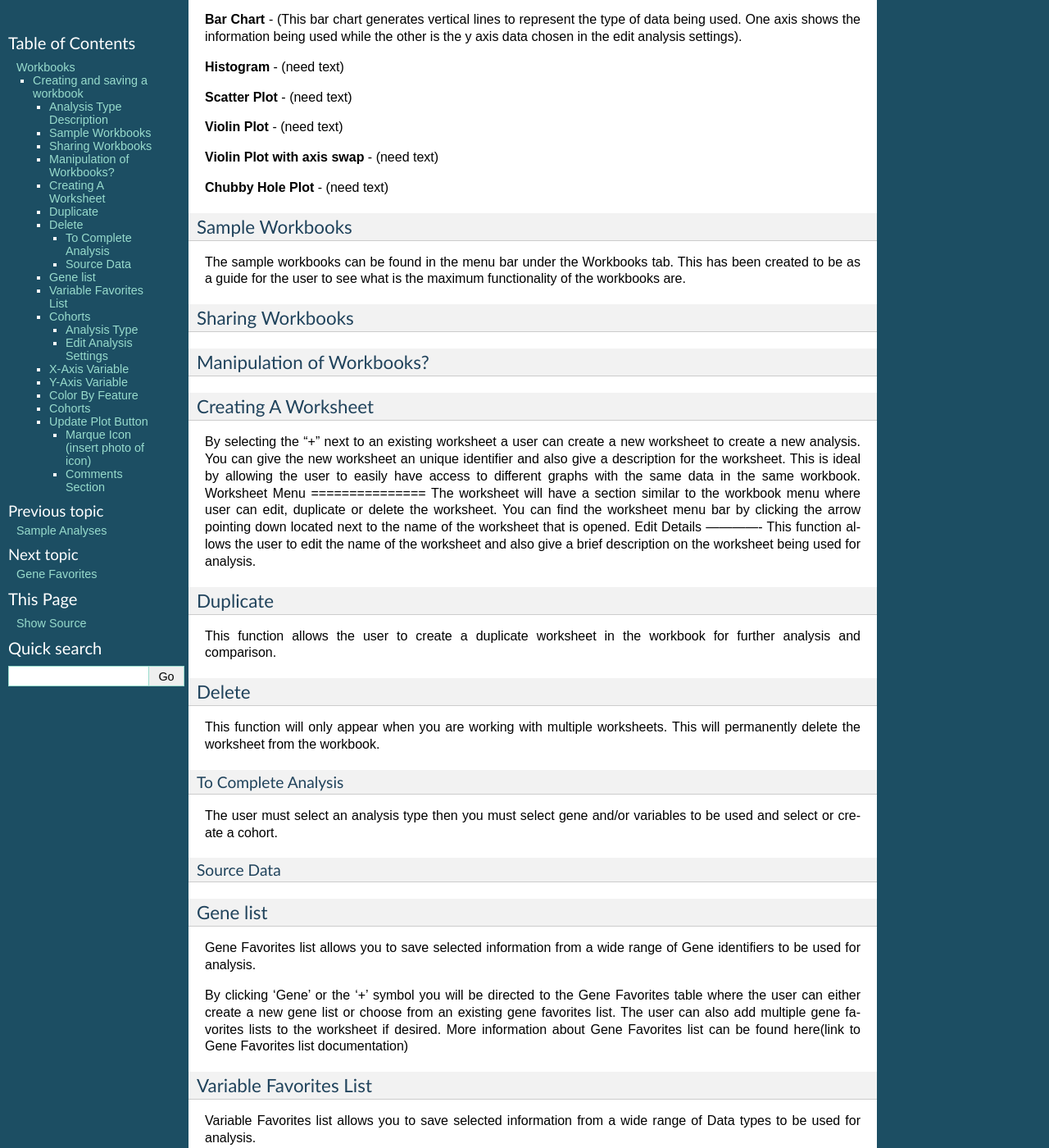
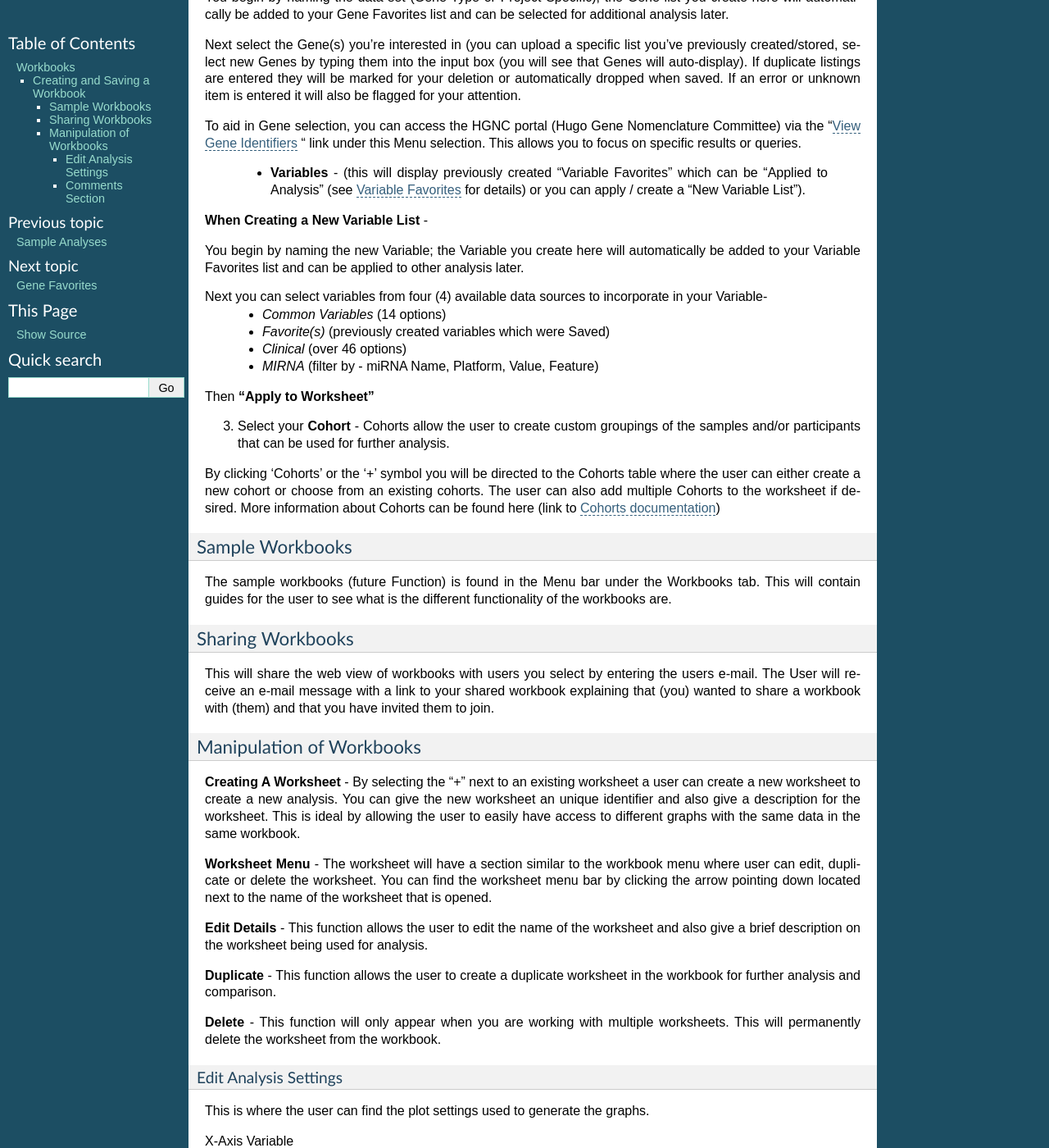
Before and after one commit to isb-cgc/readthedocs, a Sphinx documentation site: the page built from docs/source/sections/webapp/Workbooks.rst, in a window 1280 px wide and 1400 px high, scrolled down 1099 px. Shown: the whole window at 82% size. Built offline with Sphinx 7.4.7, drawn with Linux system fonts in a browser that asks for light colours; some of the changed text lies outside the part shown.

Commit message:
Update Workbooks.rst

```diff
--- a/docs/source/sections/webapp/Workbooks.rst
+++ b/docs/source/sections/webapp/Workbooks.rst
@@ -13,17 +13,32 @@
   • Save a workbook for later use, or
   • Edit an existing workbook.
 
-Creating and saving a workbook
+Creating and Saving a Workbook
 ##############################
 
 From your dashboard, under Sample Analysis you will find the “Saved Workbooks” panel.  This panel displays any previously created and save workbooks and allows you to “Create a New Workbook”. If you do not have any saved workbooks you will see “Saved Workbooks (0).
 
-To create a workbook from Your Dashboard, click on the “Create a New Workbook” link in the "Saved Workbooks" panel. This will take you to the workbook creation page.
+To create a **workbook** from Your Dashboard, click on the **“Create a New Workbook”** link in the "Saved Workbooks" panel. This will take you to the workbook creation page.
 
-From the Workbook creation panel you will first select one of six analysis types (i.e., Bar chart, Histogram, Scatter Plot, Violin Plot, Violin Plot Axis swap or Chubby Hole Plot).
+1. From the Workbook creation panel you will first select one of six analysis types (i.e., Bar chart, Histogram, Scatter Plot, Violin Plot, Violin Plot Axis swap or Chubby Hole Plot).
 
-You will then select **Genes or Variables** (or, optionally – both)
-  • **Genes** - (this will display previously created “Gene Favorites” (see `Gene Favorites <http://test>`_ for details) or you can apply a “New Gene List”).
+**Analysis Type Description**
+
+    **Bar Chart** - (This bar chart generates vertical lines to represent the type of data being used. One axis shows the information being used while the other is the y axis data chosen in the edit analysis settings).
+    **Histogram** - (need text)
+
+    **Scatter Plot** - (need text)
+
+    **Violin Plot** - (need text)
+
+    **Violin Plot with axis swap** - (need text)
+
+    **Chubby Hole Plot** - (need text)
+
+
+2. You will then select **Genes or Variables** (or, optionally – both)
+
+  • **Genes** - (this will display previously created “Gene Favorites” which can be “Applied to Analysis" (see `Gene Favorites <http://test>`_ for details) or you can apply / create a “New Gene List”).
 
 **When Creating a New Gene List** -
 
@@ -35,78 +50,44 @@
 " link under this Menu selection. This allows you to focus on specific results or queries.
 
 
+  • **Variables** - (this will display previously created “Variable Favorites” which can be “Applied to Analysis" (see `Variable Favorites <http://test>`_ for details) or you can apply / create a “New Variable List”).
 
-  • **Variables** -
+**When Creating a New Variable List** -
 
-Analysis Type Description
--------------------------
-**Bar Chart** - (This bar chart generates vertical lines to represent the type of data being used. One axis shows the information being used while the other is the y axis data chosen in the edit analysis settings).
+You begin by naming the new Variable; the Variable you create here will automatically be added to your Variable Favorites list and can be applied to other analysis later.
 
-**Histogram** - (need text)
+Next you can select variables from four (4) available data sources to incorporate in your Variable-
+  • *Common Variables* (14 options)
+  • *Favorite(s)* (previously created variables which were Saved)
+  • *Clinical* (over 46 options)
+  • *MIRNA* (filter by - miRNA Name, Platform, Value, Feature)
 
-**Scatter Plot** - (need text)
+Then **“Apply to Worksheet”**
 
-**Violin Plot** - (need text)
+3. Select your **Cohort** - Cohorts allow the user to create custom groupings of the samples and/or participants that can be used for further analysis.
 
-**Violin Plot with axis swap** - (need text)
-
-**Chubby Hole Plot** - (need text)
-
+By clicking 'Cohorts' or the '+' symbol you will be directed to the Cohorts table where the user can either create a new cohort or choose from an existing cohorts. The user can also add multiple Cohorts to the worksheet if desired. More information about Cohorts can be found here (link to `Cohorts documentation <http://test>`_)
 
 Sample Workbooks
 ----------------
-The sample workbooks can be found in the menu bar under the Workbooks tab. This has been created to be as a guide for the user to see what is the maximum functionality of the workbooks are.
+The sample workbooks (future Function) is found in the Menu bar under the Workbooks tab. This will contain guides for the user to see what is the different functionality of the workbooks are.
 
 Sharing Workbooks
 -----------------
-Manipulation of Workbooks?
---------------------------
-Creating A Worksheet
----------------------
-By selecting the "+" next to an existing worksheet a user can create a new worksheet to create a new analysis. You can give the new worksheet an unique identifier and also give a description for the worksheet. This is ideal by allowing the user to easily have access to different graphs with the same data in the same workbook.
-Worksheet Menu
-===============
-The worksheet will have a section similar to the workbook menu where user can edit, duplicate or delete the worksheet. You can find the worksheet menu bar by clicking the arrow pointing down located next to the name of the worksheet that is opened.
-Edit Details
--------------
-This function allows the user to edit the name of the worksheet and also give a brief description on the worksheet being used for analysis.
+This will share the web view of workbooks with users you select by entering the users e-mail.  The User will receive an e-mail message with a link to your shared workbook explaining that (you) wanted to share a workbook with (them) and that you have invited them to join.
 
-Duplicate
----------
-This function allows the user to create a duplicate worksheet in the workbook for further analysis and comparison.
+Manipulation of Workbooks
+-------------------------
 
-Delete
-------
-This function will only appear when you are working with multiple worksheets. This will permanently delete the worksheet from the workbook.
+**Creating A Worksheet** - By selecting the "+" next to an existing worksheet a user can create a new worksheet to create a new analysis. You can give the new worksheet an unique identifier and also give a description for the worksheet. This is ideal by allowing the user to easily have access to different graphs with the same data in the same workbook.
 
-To Complete Analysis
-====================
-The user must select an analysis type then you must select gene and/or variables to be used and select or create a cohort.
+**Worksheet Menu** - The worksheet will have a section similar to the workbook menu where user can edit, duplicate or delete the worksheet. You can find the worksheet menu bar by clicking the arrow pointing down located next to the name of the worksheet that is opened.
 
-Source Data
-===========
+**Edit Details** - This function allows the user to edit the name of the worksheet and also give a brief description on the worksheet being used for analysis.
 
-Gene list
----------
-Gene Favorites list allows you to save selected information from a wide range of Gene identifiers to be used for analysis.
+**Duplicate** - This function allows the user to create a duplicate worksheet in the workbook for further analysis and comparison.
 
-By clicking 'Gene'  or the '+' symbol you will be directed to the Gene Favorites table where the user can either create a new gene list or choose from an existing gene favorites list. The user can also add multiple gene favorites lists to the worksheet if desired. More information about Gene Favorites list can be found here(link to Gene Favorites list documentation)
-
-Variable Favorites List
------------------------
-Variable Favorites list allows you to save selected information from a wide range of Data types to be used for analysis.
-
-By clicking 'Variables' or the '+' symbol you will be directed to the Gene Favorites table where the user can either create a new variable favorites list or choose from an existing variable favorites list. The user can also add multiple variable favorites lists to the worksheet if desired. More information about Variable Favorites list can be found here(link to Variable Favorites list documentation)
-
-Cohorts
--------
-Cohorts allow the user to create custom groupings of the samples and/or participants that can be used for further analysis.
-
-By clicking 'Cohorts' or the '+' symbol you will be directed to the Cohorts table where the user can either create a new cohort or choose from an existing cohorts. The user can also add multiple Cohorts to the worksheet if desired. More information about Cohorts can be found here(link to Cohorts documentation)
-
-Analysis Type
-=============
-The Sample Analyses provide you with the ability to quickly create a new analysis chart or plot to compare worksheets or workbooks.
+**Delete** - This function will only appear when you are working with multiple worksheets. This will permanently delete the worksheet from the workbook.
 
 
 Edit Analysis Settings
@@ -114,21 +95,14 @@
 This is where the user can find the plot settings used to generate the graphs.
 
 X-Axis Variable
-----------------
 
 Y-Axis Variable
-----------------
 
 Color By Feature
-----------------
+
 Cohorts
--------
+
 Update Plot Button
-------------------
-
-Marque Icon (insert photo of icon)
-==================================
-Toggle between zoom/pan and selection.
 
 Comments Section
 =================
```
